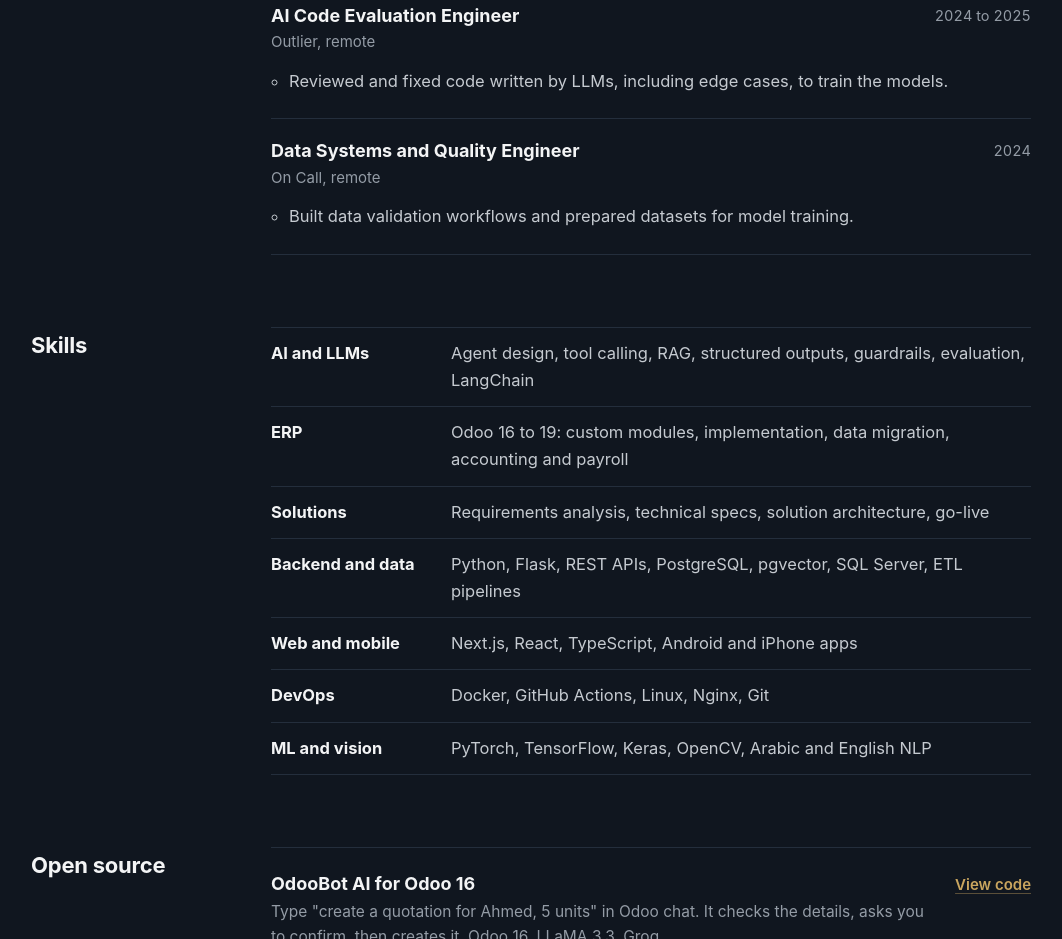
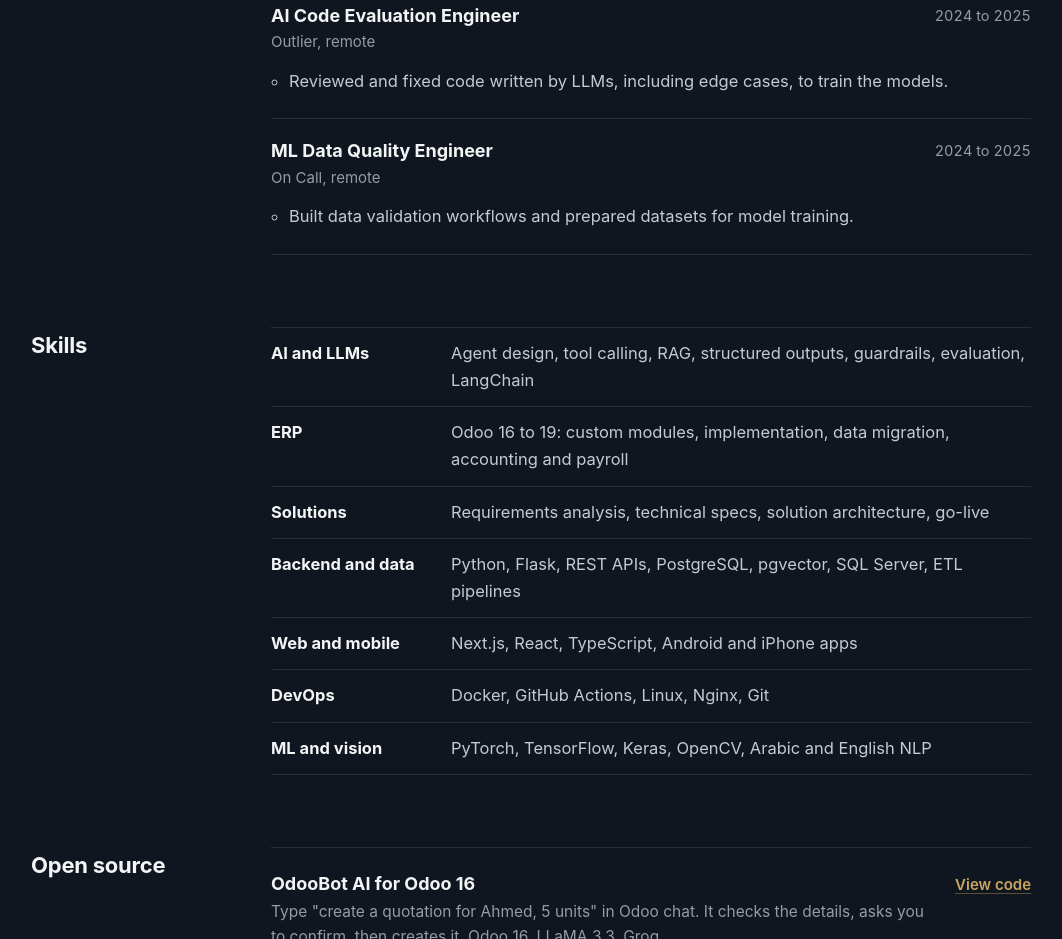
Before and after one commit to Marwankhater/marwankhater.github.io, a plain HTML site: page index.html in a window 1280 px wide. Shown: the part 3660-4599 px from the top of the page, without its empty margins (109-1171 px from the left). Drawn offline with Linux system fonts and the light colour scheme.

Commit message:
CV: stronger one-page version with live demo links and freelance work

```diff
--- a/index.html
+++ b/index.html
@@ -261,7 +261,7 @@
           <ul><li>Taught programming and AI through project-based lessons.</li></ul></li>
         <li class="job"><h3>AI Code Evaluation Engineer</h3><span class="when">2024 to 2025</span><span class="at">Outlier, remote</span>
           <ul><li>Reviewed and fixed code written by LLMs, including edge cases, to train the models.</li></ul></li>
-        <li class="job"><h3>Data Systems and Quality Engineer</h3><span class="when">2024</span><span class="at">On Call, remote</span>
+        <li class="job"><h3>ML Data Quality Engineer</h3><span class="when">2024 to 2025</span><span class="at">On Call, remote</span>
           <ul><li>Built data validation workflows and prepared datasets for model training.</li></ul></li>
       </ul>
     </div>
```
Also changed, not shown: 1 other file.
